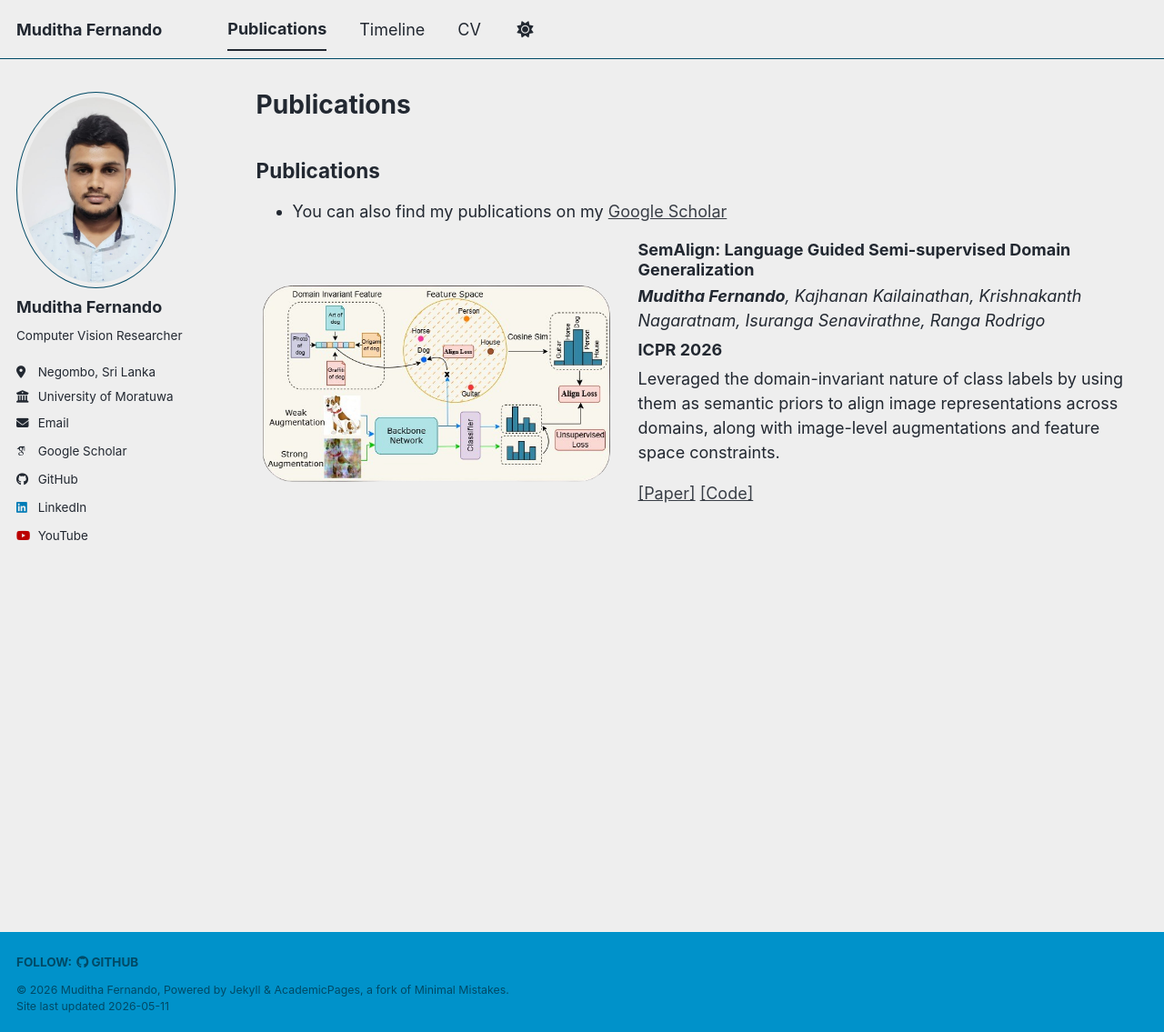
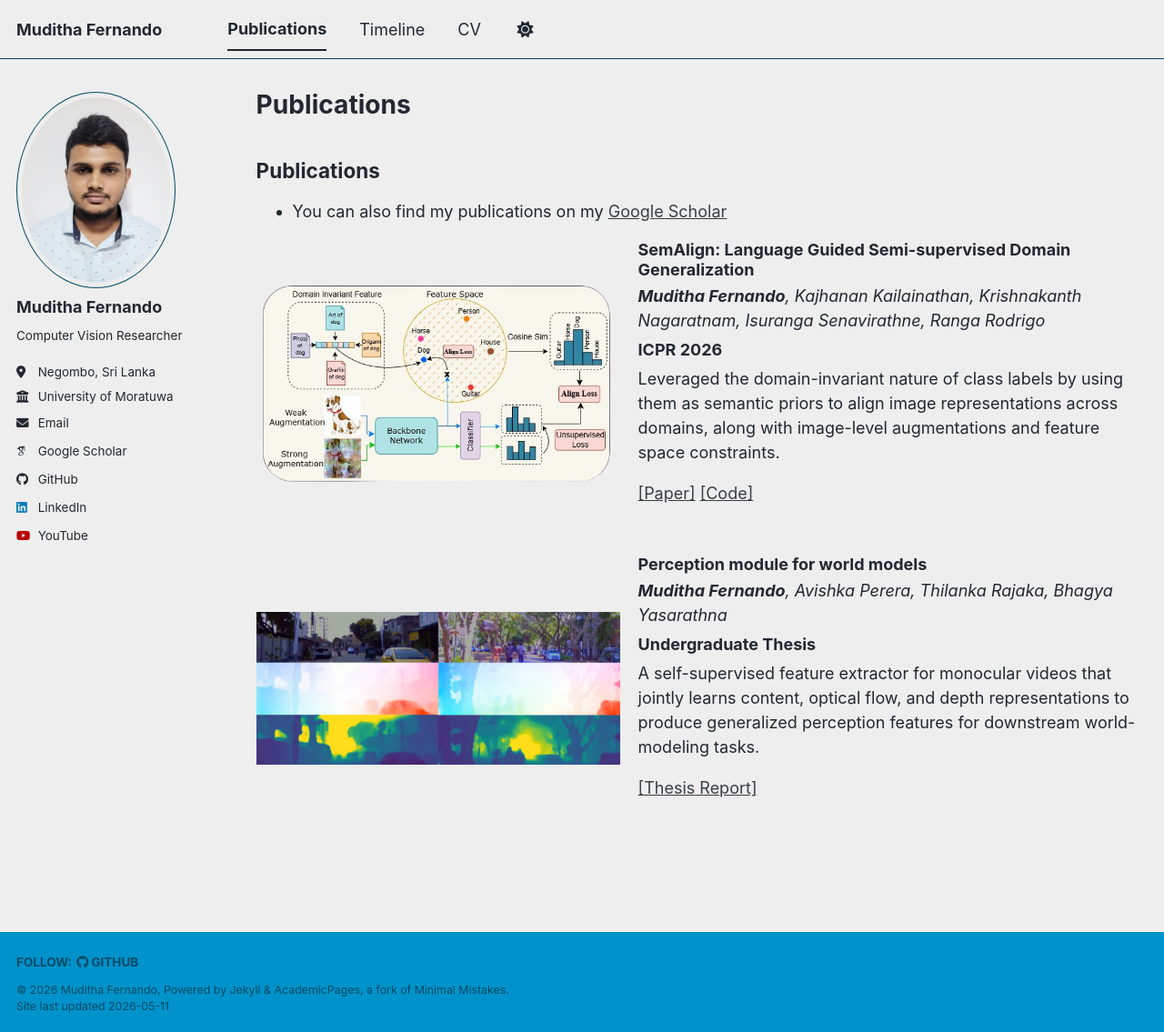
Before and after one commit to muditha11/muditha11.github.io, a Jekyll site: the page built from _pages/publications.md, in a window 1280 px wide and 1135 px high. Shown: the whole window at 91% size. Built offline with Jekyll 4.4.1, drawn with Linux system fonts in a browser that asks for light colours; some web fonts are replaced; a script bundle is joined from its source files by our own code; library files that are not in the unit come from our copies.

Commit message:
added thesis

```diff
--- a/_pages/publications.md
+++ b/_pages/publications.md
@@ -29,3 +29,22 @@ author_profile: true
   </div>
 
 </div>
+
+<div style="display: flex; align-items: center; margin-bottom: 30px;">
+
+  <img src="/images/thesis_teaser.png" width="400" style="margin-right: 20px;">
+
+  <div>
+    <h3 style="margin: 0;">Perception module for world models</h3>
+    <p style="margin: 5px 0;"><i><b>Muditha Fernando</b>, Avishka Perera, Thilanka Rajaka, Bhagya Yasarathna</i></p>
+    <p style="margin: 5px 0;"><b>Undergraduate Thesis</b></p>
+    <p style="margin: 5px 0;">
+      A self-supervised feature extractor for monocular videos that jointly learns content, optical flow, and depth representations to produce generalized perception features for downstream world-modeling tasks.
+    </p>
+
+    <p>
+      <a href="https://drive.google.com/file/d/14sF4ESXngm54u6jQHQjt4grgjYRqp9sU/view?usp=sharing">[Thesis Report]</a>
+    </p>
+  </div>
+
+</div>
```
Also changed, not shown: images/thesis_teaser.png (added).
